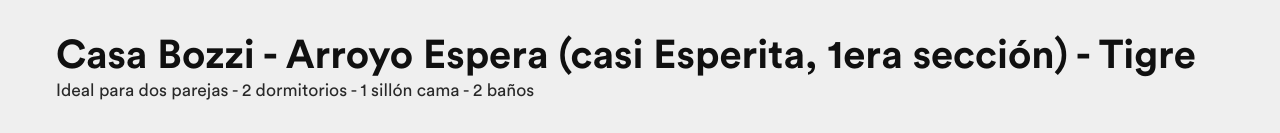
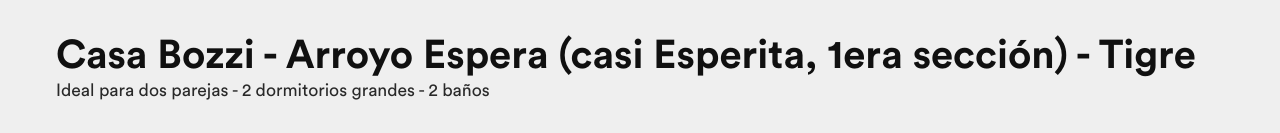
Before and after one commit to BrendaBurgoa/tigre, a plain HTML site: page index.html in a window 1280 px wide. Shown: the top 133 px of the page. Drawn offline with Linux system fonts and the light colour scheme.

Commit message:
Update index.html

```diff
--- a/index.html
+++ b/index.html
@@ -48,7 +48,7 @@
             <div class="row">
                 <div class="col w-100 mt-2 mb-2">
                     <h1>Casa Bozzi - Arroyo Espera (casi Esperita, 1era sección) - Tigre</h1>
-                    <p>Ideal para dos parejas - 2 dormitorios - 1 sillón cama - 2 baños</p>
+                    <p>Ideal para dos parejas - 2 dormitorios grandes - 2 baños</p>
                 </div>
             </div>
             <div class="image-grid-header">
```
